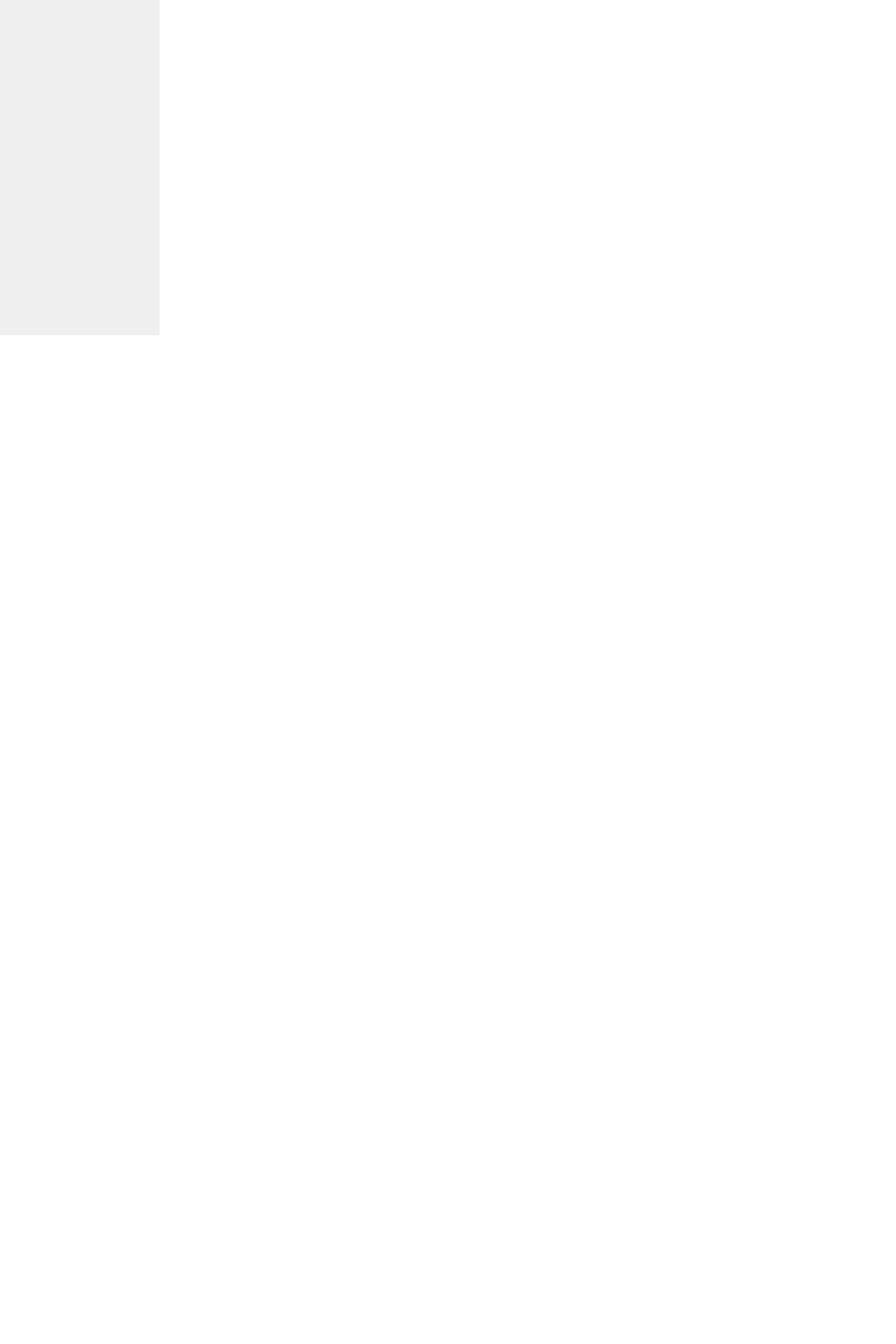
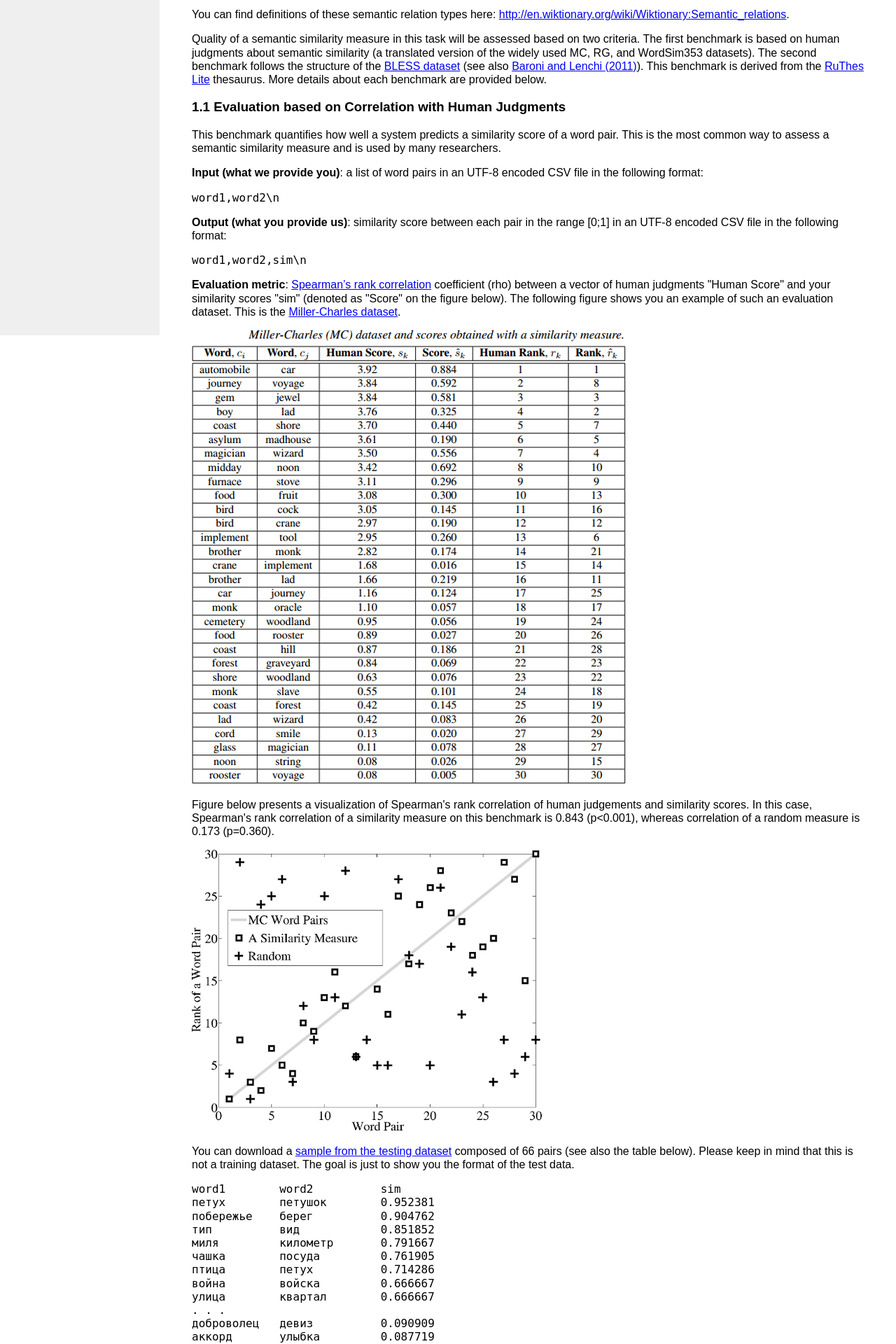
Before and after one commit to nlpub/russe, a PHP site: page /task/ in a window 1280 px wide. Shown: the part 321-2241 px from the top of the page at 70% size. Before the commit the page ends 800 px from the top, so only its background shows below. Run offline with PHP 8.4, Linux system fonts and the light colour scheme; some libraries are stand-ins or nearby versions.

Commit message:
@alexanderpanchenko please be careful :(

```diff
--- a/style.css
+++ b/style.css
@@ -19,3 +19,7 @@ li {
 .align-right {
   text-align: right;
 }
+
+.strike {
+  text-decoration: line-through;
+}
--- a/task/index.html
+++ b/task/index.html
@@ -4,9 +4,17 @@
 <meta charset="utf-8" />
 <meta http-equiv="content-type" content="text/html; charset=utf-8" />
 <meta name="viewport" content="width=device-width, initial-scale=1">
-<meta name="description" content="The First International Workshop on Russian Semantic Similarity Evaluation." />
-<meta name="keywords" content="computational linguistics, natural language processing, lexical semantics, semantic similarity measures, semantic relations, semantic relation extraction, synonyms, hypernyms, co-hyponyms" />
-<title>The First International Workshop on Russian Semantic Similarity Evaluation (RUSSE)</title>
+<meta name="description" content="There are two fairly similar tasks: the relatedness task and the association task." />
+<meta name="keywords" content="semantic similarity, relatedness, association, task description, RUSSE" />
+<meta property="og:title" content="RUSSE — Task Description" />
+<meta property="og:description" content="There are two fairly similar tasks: the relatedness task and the association task." />
+<meta property="og:type" content="website" />
+<meta property="og:locale" content="en_US" />
+<meta property="og:url" content="http://russe.nlpub.ru/task/" />
+<meta property="og:image" content="http://russe.nlpub.ru/nlpub.png" />
+<meta property="og:image:width" content="135" />
+<meta property="og:image:height" content="135" />
+<title>RUSSE — Task Description</title>
 <link rel="stylesheet" href="//cdnjs.cloudflare.com/ajax/libs/pure/0.5.0/pure-min.css">
 <link rel="stylesheet" href="../sidebar.css">
 <link rel="stylesheet" href="../style.css">
@@ -28,7 +36,7 @@
       <li><a href="/">Home</a></li>
       <li><a href="/call/">Call for Participation</a></li>
       <li class="pure-menu-selected">
-        <a href="/task/">Task Description</a></li>
+        <a href="/task/">Task Description</a>
       </li>
     </ul>
   </div>
@@ -38,7 +46,220 @@
 
 <h1>Task Description</h1>
 
-Detailed description of the relatedness and the association tasks will appear here soon. Short descriptions can be found at <a href="../call/">call for papers</a> page.
+<p>There are two fairly similar tasks: the relatedness task and the association task. Each shared task is described below. Each task has two independent evaluation datasets. </p>
+
+<h2>1. The Relatedness Task</h2>
+
+<p>The goal of this task is to find semantically related words. Words are considered to be related if they are synonyms, hypernyms or hyponyms. For instance:</p>
+
+<ul>
+<li>авиация, авиа, syn</li>
+<li>абориген, индеец, hypo</li>
+<li>бизнесмен, владелец, hyper</li>
+</ul>
+
+<p>You can find definitions of these semantic relation types here: <a href="http://en.wiktionary.org/wiki/Wiktionary:Semantic_relations">http://en.wiktionary.org/wiki/Wiktionary:Semantic_relations</a>.</p>
+
+<p>Quality of a semantic similarity measure in this task will be assessed based on two criteria. The first benchmark is based on human judgments about semantic similarity (a translated version of the widely used MC, RG, and WordSim353 datasets). The second benchmark follows the structure of the <a href="https://github.com/alexanderpanchenko/sim-eval/blob/master/datasets/bless.csv">BLESS dataset</a> (see also <a href="http://www.aclweb.org/anthology/W11-2501">Baroni and Lenchi (2011)</a>). This benchmark is derived from the <a href="http://www.labinform.ru/pub/ruthes/index.htm">RuThes Lite</a> thesaurus. More details about each benchmark are provided below. </p>
+
+<h3>1.1 Evaluation based on Correlation with Human Judgments</h3>
+
+<p>This benchmark quantifies how well a system predicts a similarity score of a word pair. This is the most common way to assess a semantic similarity measure and is  used by many researchers. </p>
+
+<p><strong>Input (what we provide you)</strong>: a list of word pairs in an UTF-8 encoded CSV file in the following format:</p>
+
+<pre><code>word1,word2\n
+</code></pre>
+
+<p><strong>Output (what you provide us)</strong>: similarity score between each pair in the range [0;1] in an UTF-8 encoded CSV file in the following format:</p>
+
+<pre><code>word1,word2,sim\n
+</code></pre>
+
+<p><strong>Evaluation metric</strong>: <a href="http://en.wikipedia.org/wiki/Spearman&#x27;s_rank_correlation_coefficient">Spearman’s rank correlation</a> coefficient (rho) between a vector of human judgments &quot;Human Score&quot; and your similarity scores &quot;sim&quot; (denoted as &quot;Score&quot; on the figure below). The following figure shows  you an example of such an evaluation dataset. This is the <a href="http://www.cs.cmu.edu/%7Emfaruqui/suite.html">Miller-Charles dataset</a>. </p>
+
+<p><img src="rg.png" alt="alt"></p>
+
+<p>Figure below presents a visualization of Spearman&#39;s rank correlation of human judgements and similarity scores. In this case, Spearman&#39;s rank correlation of a similarity measure on this benchmark is 0.843 (p&lt;0.001), whereas correlation of a random measure is 0.173 (p=0.360).</p>
+
+<p><img src="mc-correlations-2.png" alt="alt"></p>
+
+<p>You can download a <a href="hj-sample.csv">sample from the testing dataset</a> composed of 66 pairs (see also the table below). Please keep in mind that this is not a training dataset. The goal is just to show  you the format of the test data. </p>
+
+<pre><code>word1        word2          sim
+петух        петушок        0.952381
+побережье    берег          0.904762
+тип          вид            0.851852
+миля         километр       0.791667
+чашка        посуда         0.761905
+птица        петух          0.714286
+война        войска         0.666667
+улица        квартал        0.666667
+. . .
+доброволец   девиз          0.090909
+аккорд       улыбка         0.087719
+энергия      кризис         0.083333
+бедствие     площадь        0.047619
+производство экипаж         0.047619
+мальчик      мудрец         0.041667
+прибыль      предупреждение 0.041667
+напиток      машина         0
+сахар        подход         0
+лес          погост         0
+практика     учреждение     0</code></pre>
+
+<h3>1.2 Evaluation based on Semantic Relation Classification</h3>
+
+<p>This benchmark quantifies how well a system can distinguish related word pairs from unrelated ones. </p>
+
+<p><strong>Input (what we provide you)</strong>: a list of word pairs in an UTF-8 encoded CSV file in the following format:</p>
+
+<pre><code>word1,word2\n
+</code></pre>
+
+<p><strong>Output (what you provide us)</strong>: similarity score between each pair in the range [0;1] in an UTF-8 encoded CSV file in the following format:</p>
+
+<pre><code>word1,word2,sim\n
+</code></pre>
+
+<p><strong>Evaluation metric:</strong>  <a href="http://en.wikipedia.org/wiki/Accuracy_and_precision">accuracy</a> of the classification and AUC (area under <a href="http://en.wikipedia.org/wiki/Receiver_operating_characteristic">ROC curve</a>).</p>
+
+<p>In this benchmark, similarity scores are used to distinguish semantically related pairs of words from semantically unrelated pairs. Each word in the test collection has 50% of related and 50% of unrelated terms. For instance:</p>
+
+<p><img src="one.png" alt="alt"></p>
+
+<p>As each word has precisely half related and half unrelated words, one can classify pairs given the scores as following:</p>
+
+<ol>
+<li>Sort the table by “word1” and “sim”. </li>
+<li>Set to 1 the “related” label of the first 50% relations of “word1”.</li>
+<li>Set to 0 the “related” label of the last 50% relations of “word1”.</li>
+</ol>
+
+<p>For instance:</p>
+
+<p><img src="two.png" alt="alt"></p>
+
+<p>One the &quot;related&quot; column is calculated, it is straighforward to calculate Accuracy and AUC of a similarity measure. </p>
+
+<h3>1.3 Training Data</h3>
+
+
+<p><strong>Sample of human judgements about semantic similarity</strong>: <a href="hj-sample.csv">hj-sample.csv</a>. </p>
+
+<p>The judgemens were obtained via  a crowdsourcing procedure. The judgemens are provided in an UTF-8 encoded CSV file in the following format:</p>
+
+<pre><code>word1,word2,sim\n
+</code></pre>
+
+<p>Here <em>sim</em> is semantic similarity of words. This is the mean score on the scale {0,1,2,3} over all human judgements. Annotation instruction can be found here: <a href="annotate.txt">annotate.txt</a>. </p>
+
+<p><strong>Semantic relations between words</strong>: <a href="rt-train.csv">rt-train.csv</a>.</p>
+
+
+<p>These relations were sampled from the <a href="http://www.labinform.ru/pub/ruthes/index.htm">RuThes Lite thesaurus</a>. Therefore, you cannot use this thesaurus in this track. The relations are provided in an UTF-8 encoded CSV file in the following format:</p>
+
+<pre><code>word1,word2,sim\n
+</code></pre>
+
+<p>Here <em>sim</em> is the type of a relation. It can be one of the following:</p>
+
+<ul>
+<li>syn &mdash; synonyms</li>
+<li>hyper &mdash; hyperonyms</li>
+<li>hypo &mdash; hyponyms</li>
+</ul>
+
+<h2>2. The Association Task</h2>
+
+<p>In this task, two words are considered similar if the second is an association of the first one. Association here is understood as the &quot;mental association&quot; of a person given  on an input word, &quot;stimulus&quot;. We use results of two large-scale Russian associative experiments in order to build training and test collections: <a href="http://it-claim.ru/Projects/ASIS/">Russian Associative Thesaurus</a> (an offline experiment) and <a href="http://sociation.org/">Sociation.org</a> (an online experiment).</p>
+
+<p>The goal of this task is to find cognitive associations of an input word. In an associative experiment respondents are asked to provide an association to an input word. This is normally the first thing that comes to mind of a person, e.g.:</p>
+
+<ul>
+<li>время, деньги, 14</li>
+<li>россия, страна, 23</li>
+<li>рыба, жареная, 35</li>
+<li>женщина, мужчина, 71</li>
+<li>песня, веселая, 33</li>
+</ul>
+
+<p>The association task is based on the Russian associative experiment data. Therefore, type of a semantic relation here is not constrained. A relation can be of any type: synonyms, hyponyms, homonyms, etc. </p>
+
+<p>Quality of a similarity measure in this task will be assessed in the same way as in the relatedness task (see the Section 1.2). </p>
+
+<h3>2.2 Training Data</h3>
+
+<p><strong>Associations between words</strong>: <a href="ae-train.csv">ae-train.csv</a></p>
+
+These relations were sampled from the  <a href="http://it-claim.ru/Projects/ASIS/">Russian Associative Thesaurus</a> . Therefore, you cannot use this thesaurus in this track. The relations are provided in an UTF-8 encoded CSV file in the following format:</p>
+
+<pre><code>word1,word2,sim\n
+</code></pre>
+
+<p>Here <em>sim</em> is the number of responses. For instance, the line &quot;время,деньги,14&quot; means that 14 people provided the reaction &quot;деньги&quot; on the stimulus &quot;время&quot;. </p>
+
+<p><strong>Associations between words</strong>: <a href="ae2-train.csv">ae2-train.csv</a></p>
+
+These relations were sampled from the <a href="http://sociation.org/">Sociation.org</a> database. Therefore, you cannot use this resource in this track. The relations are provided in an UTF-8 encoded CSV file in the following format:</p>
+
+<pre><code>word1,word2,sim,dir,rev\n
+</code></pre>
+
+<p>Here <em>dir</em> and <em>rev</em> is the number of direct (<em>word1 -> word2</em>) and reverse (<em>word2 -> word1</em>) responses. The <em>sim</em> column contains similarity of words calculated as following: <em>sim = (dir + rev)/2 * (min(dir+2, rev+2)/max(dir+2, rev+2)) </em>. </p>
+
+<b>Please, note that there will be two separate evaluations in the associatin task: one for the Russian Associative Thesaurus and another for the Sociation.org data. </b>
+
+<h2>3. Submission Format</h2>
+
+<p>You will be provided with a list of word pairs in the format</p>
+
+<pre><code>word1,word2\n
+</code></pre>
+
+<p>We are going to provide about 15,000 word pairs for testing. You should quickly (during several days) calculate semantic similarity scores between them. Each score should be in the range [0;1]. You should send the results to us in the format </p>
+
+<pre><code>word1,word2,sim
+</code></pre>
+
+<p>All aforementioned performance metrics for both relatedness and association tasks (spearman correlation, accuracy, auc) are calculated based on this input. You are allowed to submit up to three different results per task. </p>
+
+<p>You are allowed to use any tool and resource in order to build a semantic similarity measure except for the RuThes Lite thesaurus and the Russian Associative Thesaurus. Some data you can start from are listed below. </p>
+
+<h2>5. Additional Resources</h2>
+
+<p>We collected here pointers to some additional resources that you may find useful for building your semantic similarity measure. </p>
+
+<ul>
+<li><p><strong>Russian Wikipedia</strong>. This corpus is a common choice for training semantic similarity systems. </p>
+
+<ul>
+<li><a href="https://s3-eu-west-1.amazonaws.com/dsl-research/wiki/wiki-ru-noxml.txt.bz2">Text version</a> of the Wikipedia cleaned from Wiki markup (UTF-8).</li>
+<li><a href="https://s3-eu-west-1.amazonaws.com/dsl-research/wiki/wiki-ru-pos.csv.bz2">POS tagged version</a> of the Wikipedia (UTF-8) in the following format: &quot;surface lemma part-of-speech&quot;</li>
+</ul></li>
+<li><p><strong><a href="https://s3-eu-west-1.amazonaws.com/dsl-research/wiki/wiki-cooccur-ge2.csv.bz2">Wikipedia co-occurrence scores</a>.</strong> The file is in the format “word1,word2,num”. Here “num” is the number of times “word1” and “word2” co-occurred within Wikipedia articles.</p></li>
+<li><p><strong><a href="http://smlc09.leeds.ac.uk/serge/mocky/parse/ruwac-filtered.out.lzma">RuWaC</a></strong>. A web-based corpus. An advantage of this corpus is that it is already syntactically parsed with MaltParser.</p></li>
+</ul>
+
+<ul>
+<li><p><strong>Baseline systems</strong>:</p>
+
+<ul>
+<li>Word2Vec: <a href="https://code.google.com/p/word2vec/">https://code.google.com/p/word2vec/</a></li>
+<li>SemanticVectors: <a href="https://code.google.com/p/semanticvectors/">https://code.google.com/p/semanticvectors/</a></li>
+<li>AirHead Reseach: <a href="https://code.google.com/p/airhead-research/">https://code.google.com/p/airhead-research/</a></li>
+<li>GenSim: <a href="http://radimrehurek.com/gensim/index.html">http://radimrehurek.com/gensim/index.html</a></li>
+<li>Serelex (see the “API” section): <a href="http://serelex.cental.be/page/about">http://serelex.cental.be/page/about</a></li>
+<li>DISSECT: <a href="http://clic.cimec.unitn.it/composes/toolkit/">http://clic.cimec.unitn.it/composes/toolkit/</a></li>
+</ul></li>
+<li><p><strong>Some other userful NLP tools</strong>:</p>
+
+<ul>
+<li><a href="https://pypi.python.org/pypi/pymystem3/0.1.1">PyMystem3</a> — a Python wrapper around Yandex Mystem. </li>
+<li><a href="http://nlpub.ru/TreeTagger">TreeTagger</a> and <a href="http://nlpub.ru/MaltParser">MaltParser</a> for Russian.<br></li>
+<li><a href="http://lucene.apache.org/">Lucene</a> text search library.</li>
+</ul></li>
+</ul>
 
 </div>
 
```
Also changed, not shown: call/index.html (+5 -4 lines), task/annotate.txt (added, +10 -0 lines), task/task.markdown (added, +188 -0 lines), task/mc-correlations-2.png (added), task/one.png (added), task/rg.png (added), task/two.png (added).
